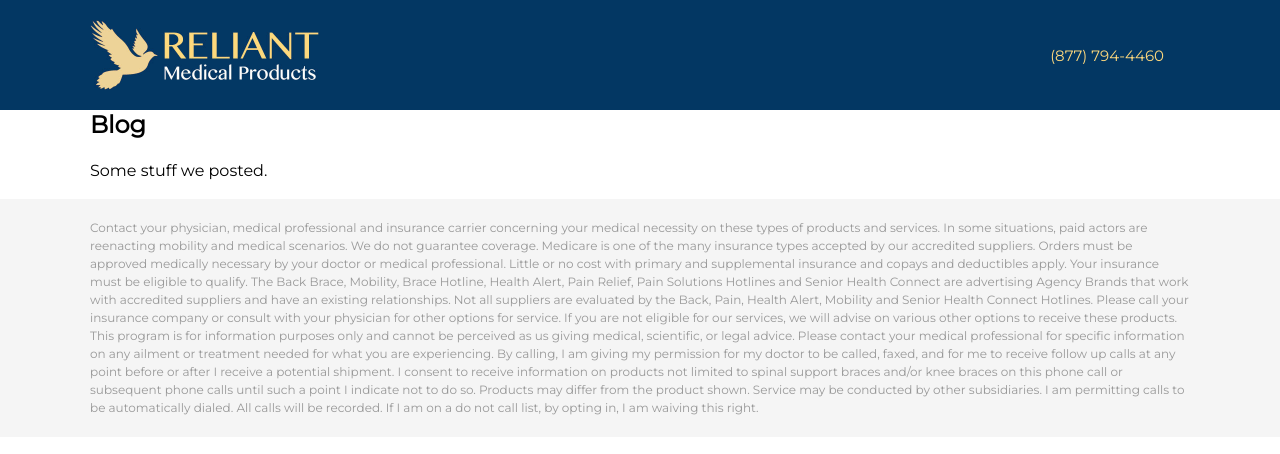
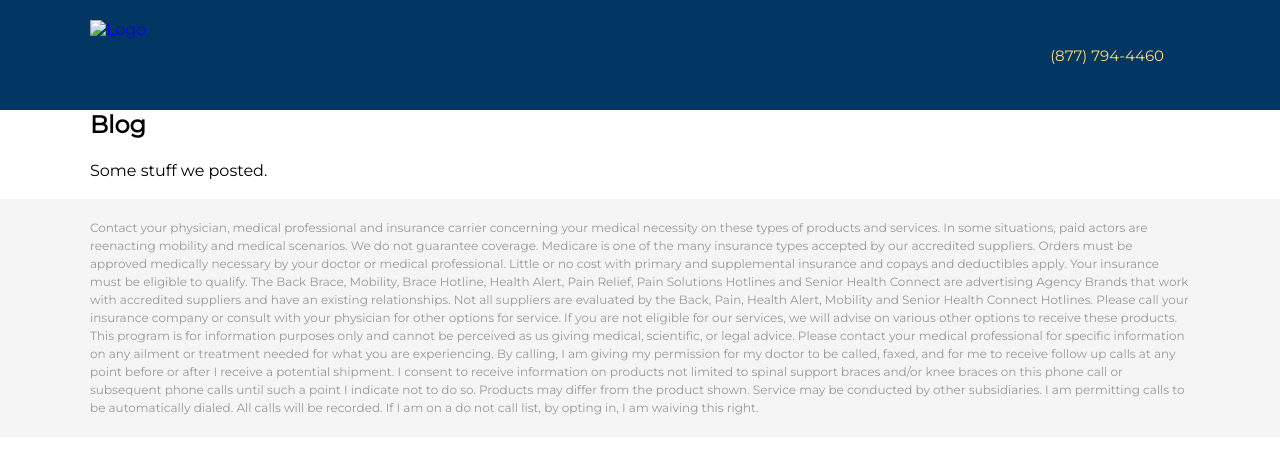
Before and after one commit to jamesloper/reliantfreedom.com, a Jekyll site: the page built from blog.html, in a window 1280 px wide. Shown: the top 454 px of the page. Built offline with Jekyll 4.4.1, drawn with Linux system fonts in a browser that asks for light colours.

Commit message:
Update header.html

```diff
--- a/_includes/header.html
+++ b/_includes/header.html
@@ -3,7 +3,7 @@
 	<div class="container">
 		<nav class="navbar">
 			<a class="navbar-brand" href="/">
-				<img src="/img/logo.png" alt="Logo">
+				<img src="img/logo.png" alt="Logo">
 			</a>
 			<ul class="nav">
 				<li><a href="tel:+18777944460">(877) 794-4460</a></li>
```
